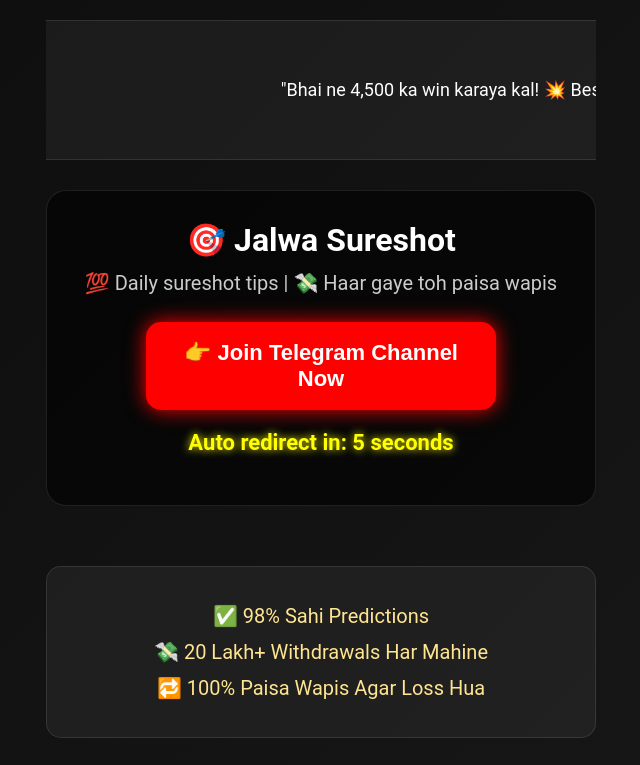
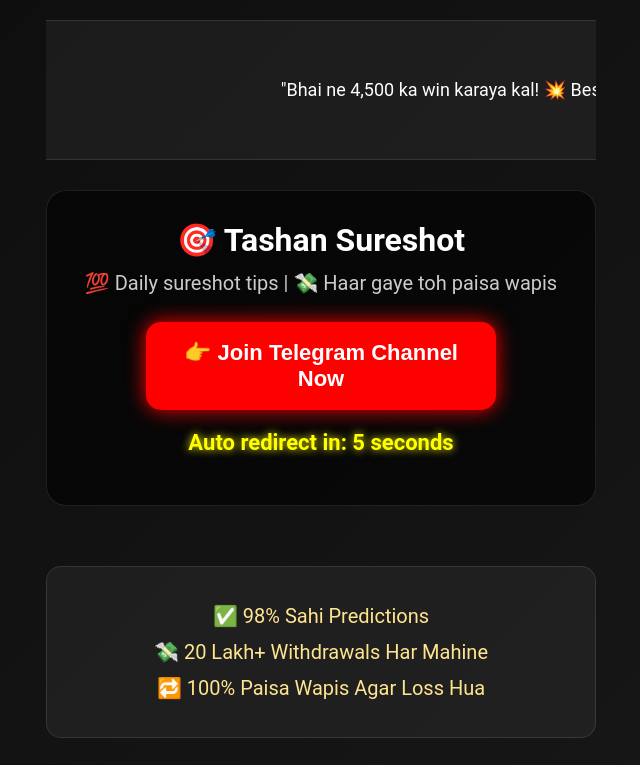
Before and after one commit to unknitin07/ansh, a plain HTML site: page index.html in a window 1280 px wide. Shown: the top 765 px of the page, without its empty margins (319-959 px from the left). Drawn offline with Linux system fonts and the light colour scheme.

Commit message:
Update index.html

```diff
--- a/index.html
+++ b/index.html
@@ -223,7 +223,7 @@ src="https://www.facebook.com/tr?id=2508259206218742&ev=PageView&noscript=1"
     </div>
 
     <div class="center-card">
-      <div class="logo">🎯 Jalwa Sureshot</div>
+      <div class="logo">🎯 Tashan Sureshot</div>
       <div class="tagline">💯 Daily sureshot tips | 💸 Haar gaye toh paisa wapis</div>
       <button class="cta-button" id="joinButton">👉 Join Telegram Channel Now</button>
       <div class="redirect-timer" id="redirectTimer">Auto redirect in: 10 seconds</div>
```
